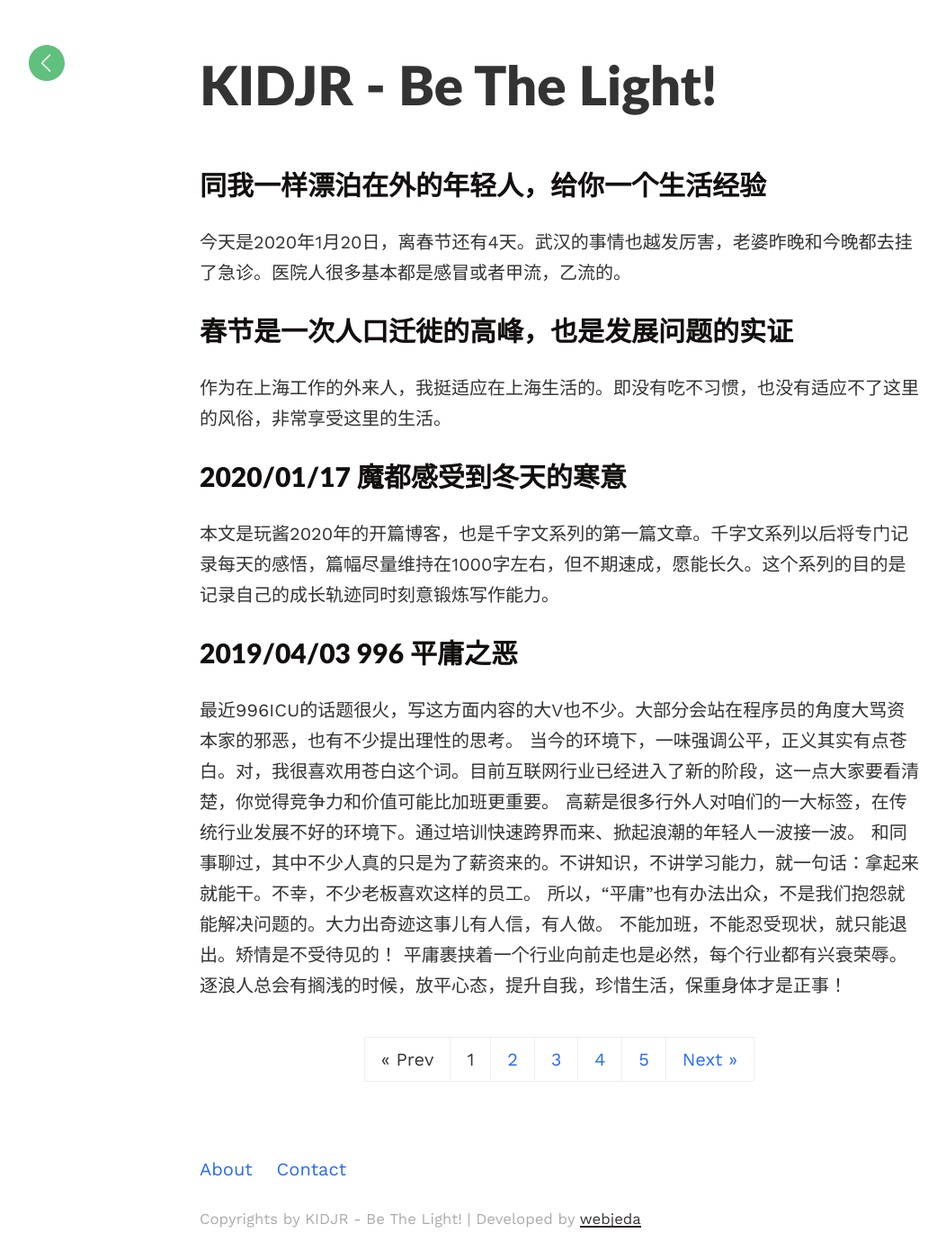
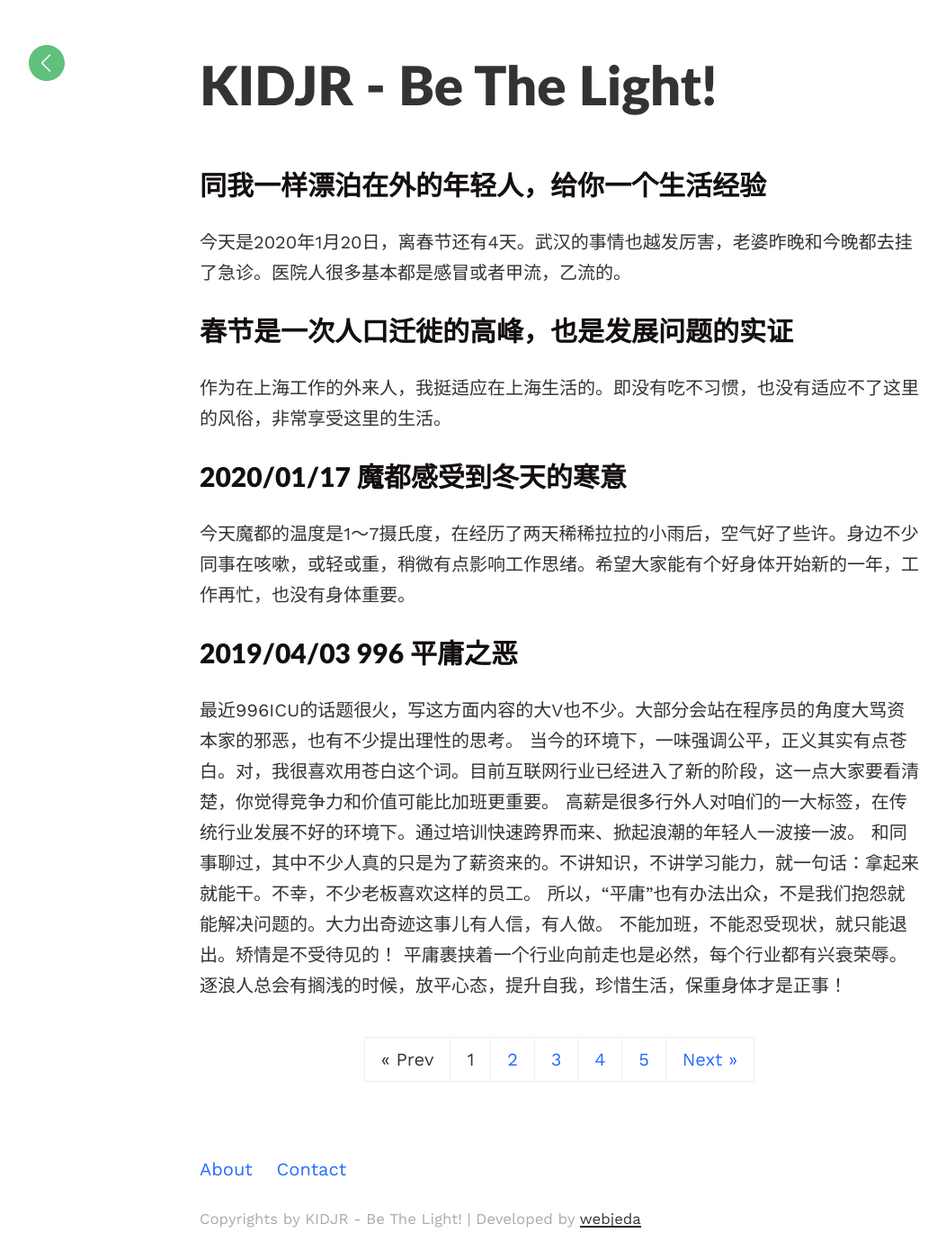
Before and after one commit to funkidsvip/kidjr.github.io, a Jekyll site: the page built from index.html, in a window 1280 px wide. Shown: the whole page at 90% size, without its empty margins (18-1070 px from the left). Built offline with Jekyll 4.4.1, drawn with Linux system fonts in a browser that asks for light colours; the list of posts is cut into pages by our own code.

Commit message:
Update 2020-01-17-Winter-in-Shanghai.md

```diff
--- a/_posts/2020-01-17-Winter-in-Shanghai.md
+++ b/_posts/2020-01-17-Winter-in-Shanghai.md
@@ -4,7 +4,7 @@ title: 2020/01/17 魔都感受到冬天的寒意
 ---
 
 
->  本文是玩酱2020年的开篇博客，也是千字文系列的第一篇文章。千字文系列以后将专门记录每天的感悟，篇幅尽量维持在1000字左右，但不期速成，愿能长久。这个系列的目的是记录自己的成长轨迹同时刻意锻炼写作能力。
+
 
 ![IMG\_9DDAEB8F49F3-1.jpeg][image-1]
 今天魔都的温度是1～7摄氏度，在经历了两天稀稀拉拉的小雨后，空气好了些许。身边不少同事在咳嗽，或轻或重，稍微有点影响工作思绪。希望大家能有个好身体开始新的一年，工作再忙，也没有身体重要。
```
